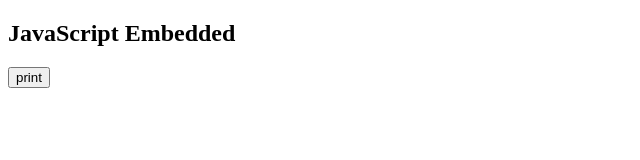
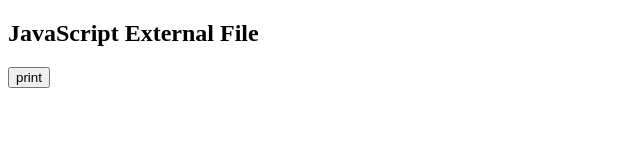
Before and after one commit to shadab057/Javascript-concept, a website: page Src/index.html in a window 1280 px wide. Shown: the full height of the page, 0-640 px from the left. Drawn offline with Linux system fonts and the light colour scheme.

Commit message:
JavaScript External File

```diff
--- a/Src/index.html
+++ b/Src/index.html
@@ -4,17 +4,12 @@
     <meta charset="UTF-8">
     <meta name="viewport" content="width=device-width, initial-scale=1.0">
     <title>Document</title>
-    <script type="text/JavaScript">
-       <!--
-        "use strict";
-        function printpage() {
-            window.print();
-        }
-        -->>
+    <script type="text/JavaScript" src="/Src/scripts/index.js">
+
     </script>
 </head>
 <body>
-    <h2>JavaScript Embedded</h2>
+    <h2>JavaScript External File</h2>
     <button onclick="printpage()">print</button>
 </body>
 </html>
--- /dev/null
+++ b/Src/scripts/index.js
@@ -0,0 +1,6 @@
+<!--
+        "use strict";
+        function printpage() {
+            window.print();
+        }
+        -->>
```
